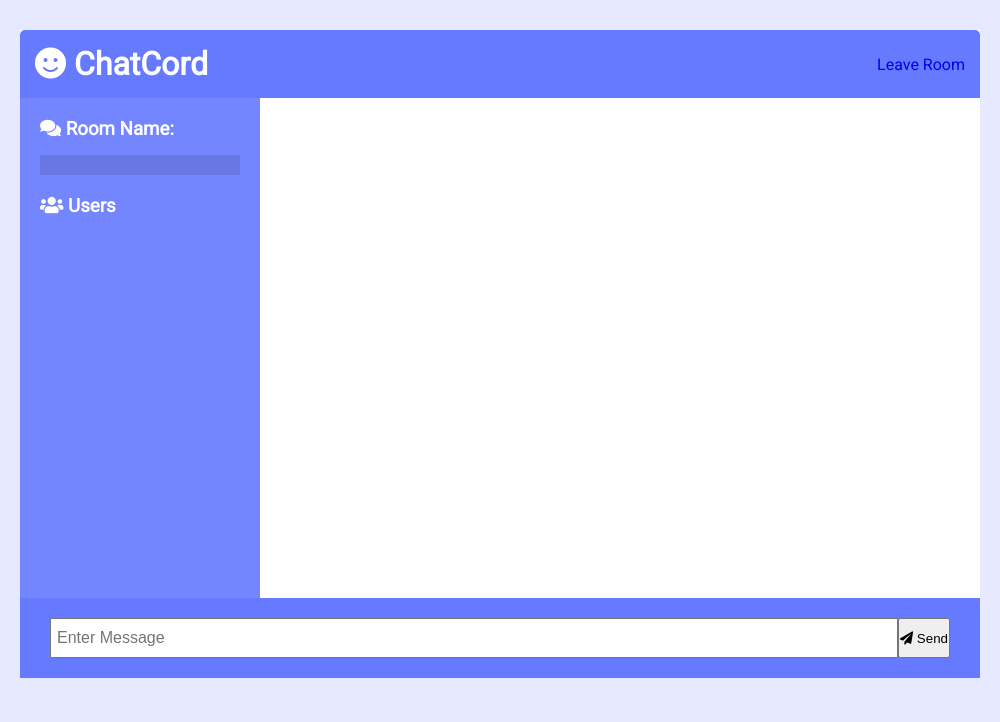
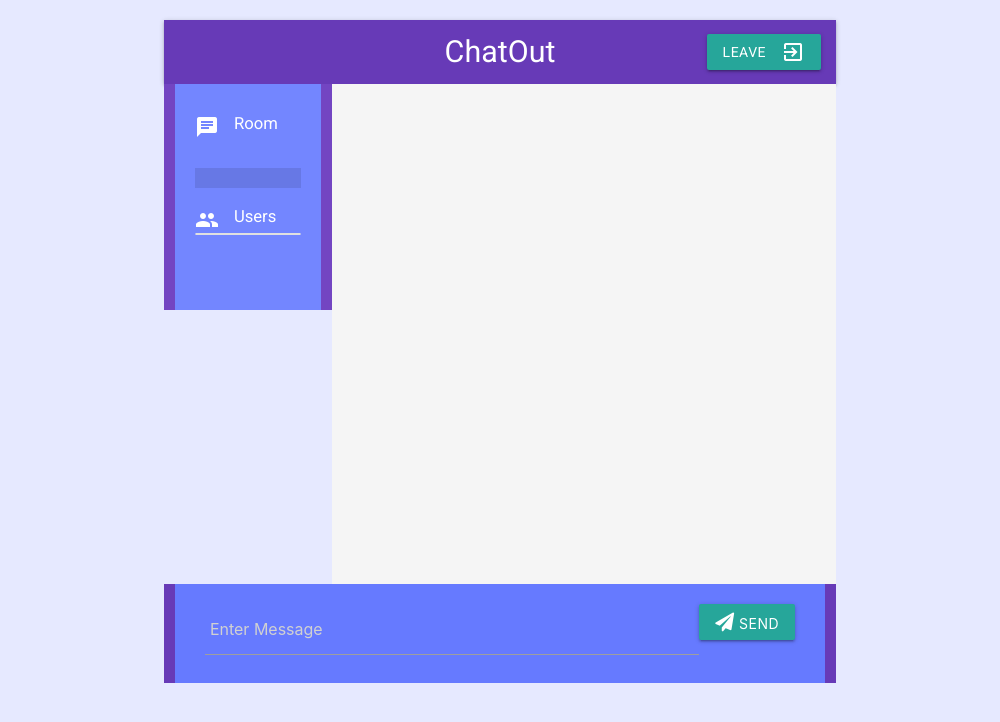
Before and after one commit to harshitkathuria/ChatApp, an Electron app: page public/chat.html in a window 1000 px wide. Drawn offline with nearby package versions, Linux system fonts and the light colour scheme; no server answers.

Commit message:
Added materialize to chat.html

```diff
--- a/public/chat.html
+++ b/public/chat.html
@@ -4,18 +4,21 @@
   <meta charset="UTF-8">
   <meta name="viewport" content="width=device-width, initial-scale=1.0">
   <link rel="stylesheet" href="https://cdnjs.cloudflare.com/ajax/libs/font-awesome/5.12.1/css/all.min.css" integrity="sha256-mmgLkCYLUQbXn0B1SRqzHar6dCnv9oZFPEC1g1cwlkk=" crossorigin="anonymous" />
-  <link rel="stylesheet" href="css/style.css">
-  <title>ChatCord App</title>
+  <link href="https://fonts.googleapis.com/css2?family=Roboto&display=swap" rel="stylesheet">
+  <link href="https://fonts.googleapis.com/icon?family=Material+Icons" rel="stylesheet">
+  <link rel="stylesheet" href="https://cdnjs.cloudflare.com/ajax/libs/materialize/1.0.0/css/materialize.min.css">
+  <link rel="stylesheet" href="./css/style.css">
+  <title>ChatOut</title>
 </head>
 <body>
-  <div class="chat-container">
+  <!-- <div class="chat-container">
     <header class="chat-header">
-      <h1><i class="fas fa-smile"></i> ChatCord</h1>
+      <h1>ChatOut</h1>
       <a href="index.html" class="btn">Leave Room</a>
     </header>
     <main class="chat-main">
       <div class="chat-sidebar">
-        <h3><i class="fas fa-comments"></i> Room Name:</h3>
+        <h3><i class="fas fa-comments"></i> Room:</h3>
         <h2 id="room-name"></h2>
         <h3><i class="fas fa-users"></i> Users</h3>
         <ul id="users"></ul>
@@ -34,9 +37,49 @@
         <button class="btn"><i class="fas fa-paper-plane"></i> Send</button>
       </form>
     </div>
+  </div> -->
+
+  <div class="container">
+    <nav class="deep-purple">
+        <div class="nav-wrapper">
+          <a href="#!" class="brand-logo center">ChatOut</a>
+          <ul class="right">
+            <li>
+              <a href="./index.html" class="btn waves-effect waves-light flow-text">Leave <i class="material-icons right">exit_to_app</i></a>
+            </li>
+          </ul>
+        </div>
+    </nav>
+
+    <div class="row">
+      <div style="background-color: #7345c2" class="col m3">
+        <div class="chat-sidebar">
+          <div class="room-info">
+            <h6><i class="material-icons left">chat</i>Room</h6>
+            <h2 id="room-name"></h2>
+            <h6><i class="material-icons left">group</i> Users</h6>
+            <ul id="users" class="collection"></ul>
+          </div>
+        </div>
+      </div>
+
+      <div class="col m9 grey lighten-4">
+        <div class="chat-messages"></div>
+      </div>
+
+      <div class="col s12 deep-purple">
+        <div class="chat-form-container">
+          <form id="chat-form">
+            <input id="msg" type="text" placeholder="Enter Message" required autocomplete="off" class="white-text"/>
+            <button id="send" class="btn waves-effect"><i class="fas fa-paper-plane"></i> Send</button>
+          </form>
+        </div>
+      </div>
+    </div>
   </div>
 
   <script src="https://cdnjs.cloudflare.com/ajax/libs/qs/6.9.4/qs.min.js" integrity="sha512-BHtomM5XDcUy7tDNcrcX1Eh0RogdWiMdXl3wJcKB3PFekXb3l5aDzymaTher61u6vEZySnoC/SAj2Y/p918Y3w==" crossorigin="anonymous"></script>
+  <script src="https://cdnjs.cloudflare.com/ajax/libs/materialize/1.0.0/js/materialize.min.js"></script>
   <script src="/socket.io/socket.io.js"></script>
   <script src="js/main.js"></script>
 </body>
```
